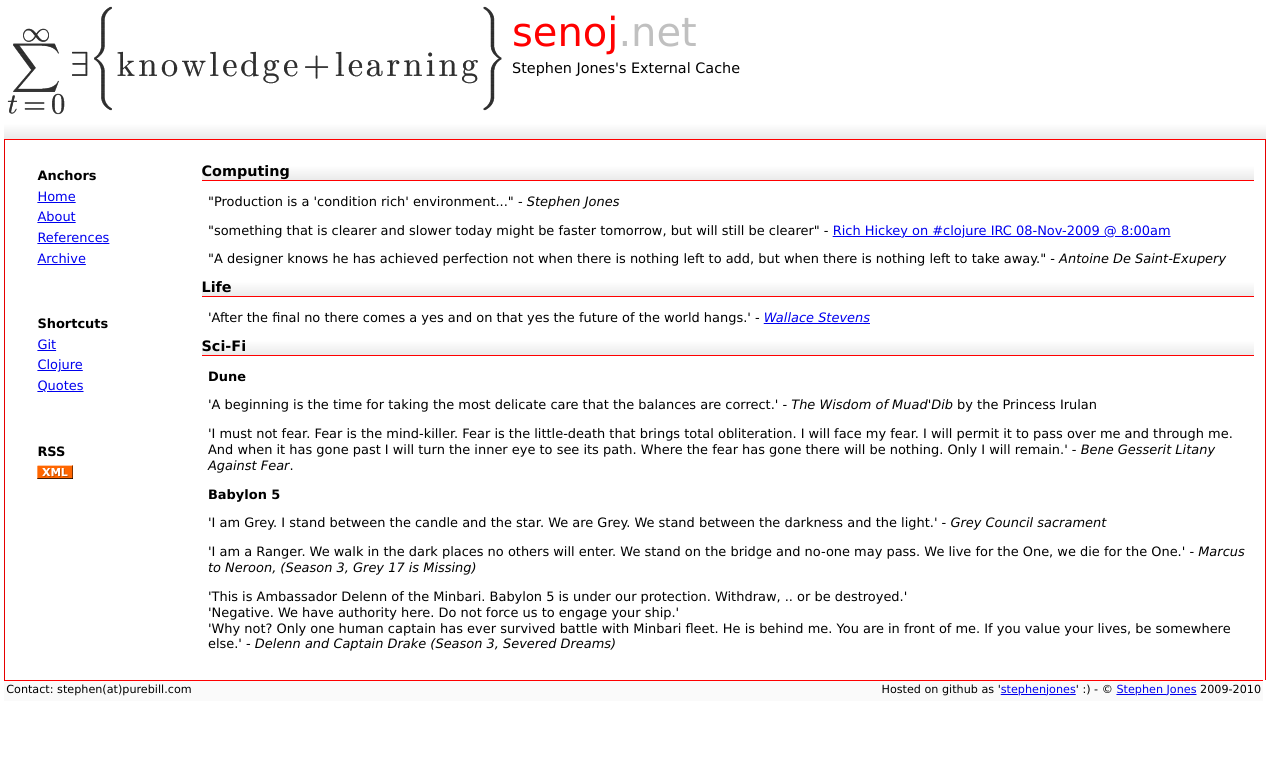
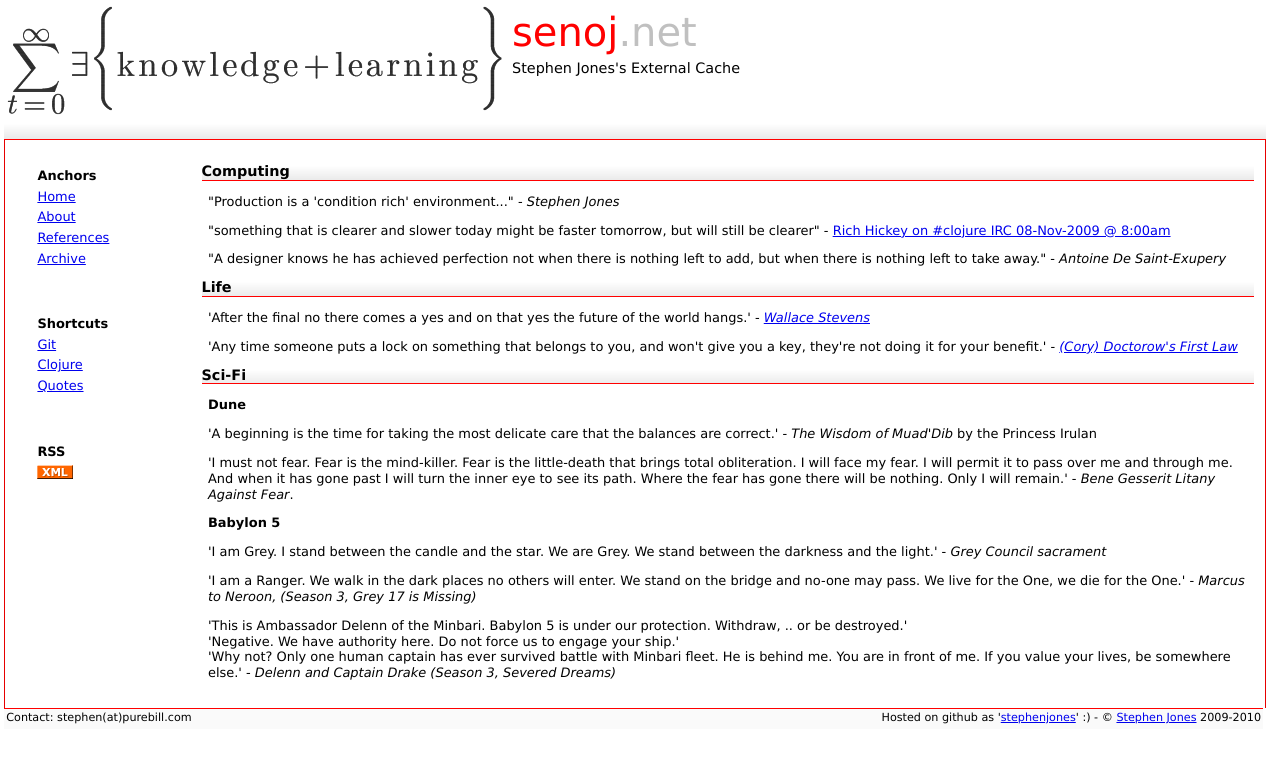
Before and after one commit to stephenjones/stephenjones.github.com, a Jekyll site: the page built from quotes.html, in a window 1280 px wide. Shown: the top 763 px of the page. Built offline with Jekyll 4.4.1, drawn with Linux system fonts in a browser that asks for light colours; Markdown is read by kramdown in place of the engine named in the settings; comment, search, counter and statistics services are not loaded.

Commit message:
added Doctorow's first law to quotes

```diff
--- a/quotes.html
+++ b/quotes.html
@@ -37,6 +37,8 @@ title: senoj.net | Stephen Jones's Personal Website | Quotes I Like
 
 <p>'After the final no there comes a yes and on that yes the future of the world hangs.' - <a href="http://en.wikipedia.org/wiki/Wallace_Stevens"><i>Wallace Stevens</i></a></p>
 
+<p>'Any time someone puts a lock on something that belongs to you, and won't give you a key, they're not doing it for your benefit.' - <a href="http://www.craphound.com/"><i>(Cory) Doctorow's First Law</i></a></p>
+
 <h1 class="title">Sci-Fi</h1>
 
 <p><b>Dune</b></p>
```
